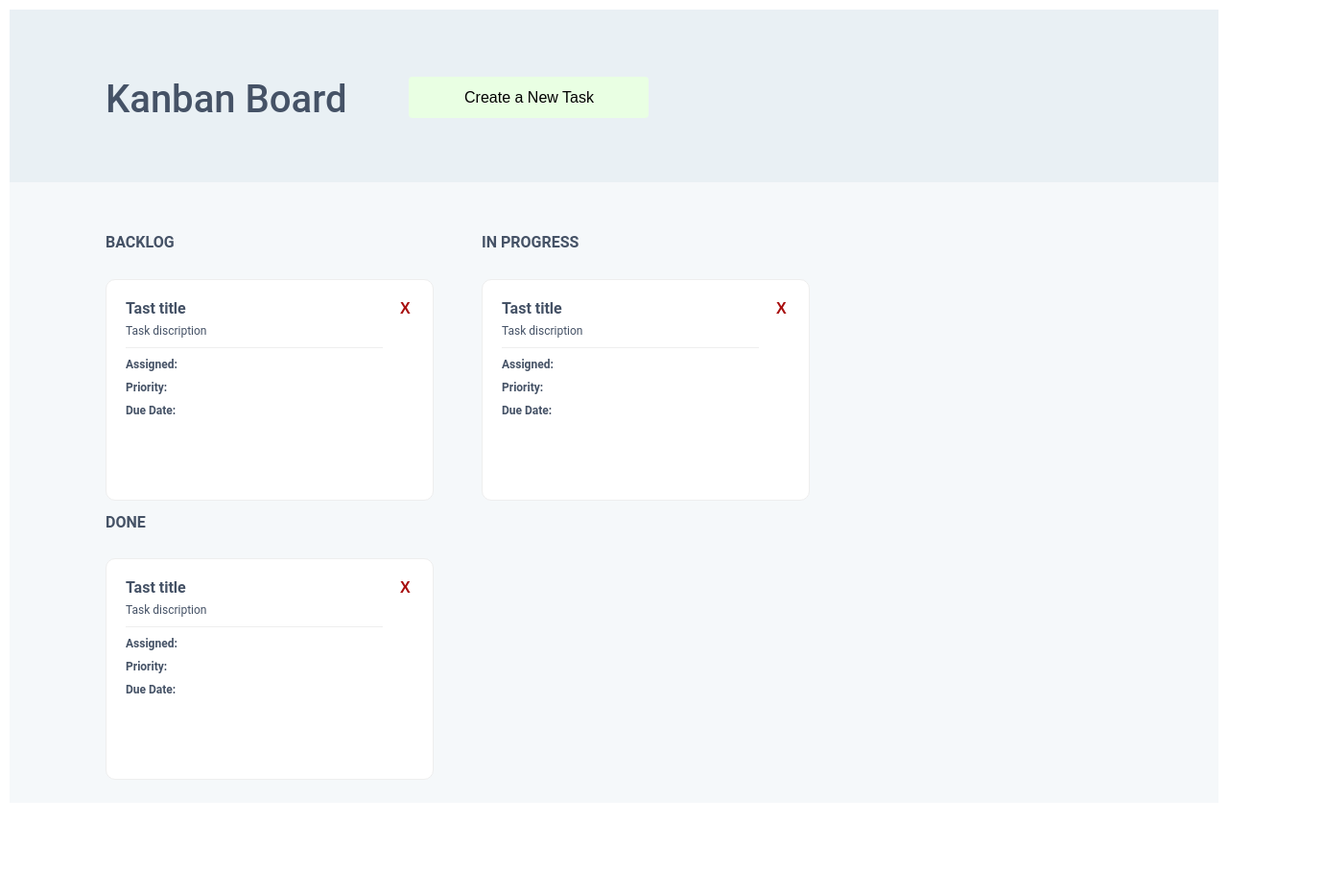
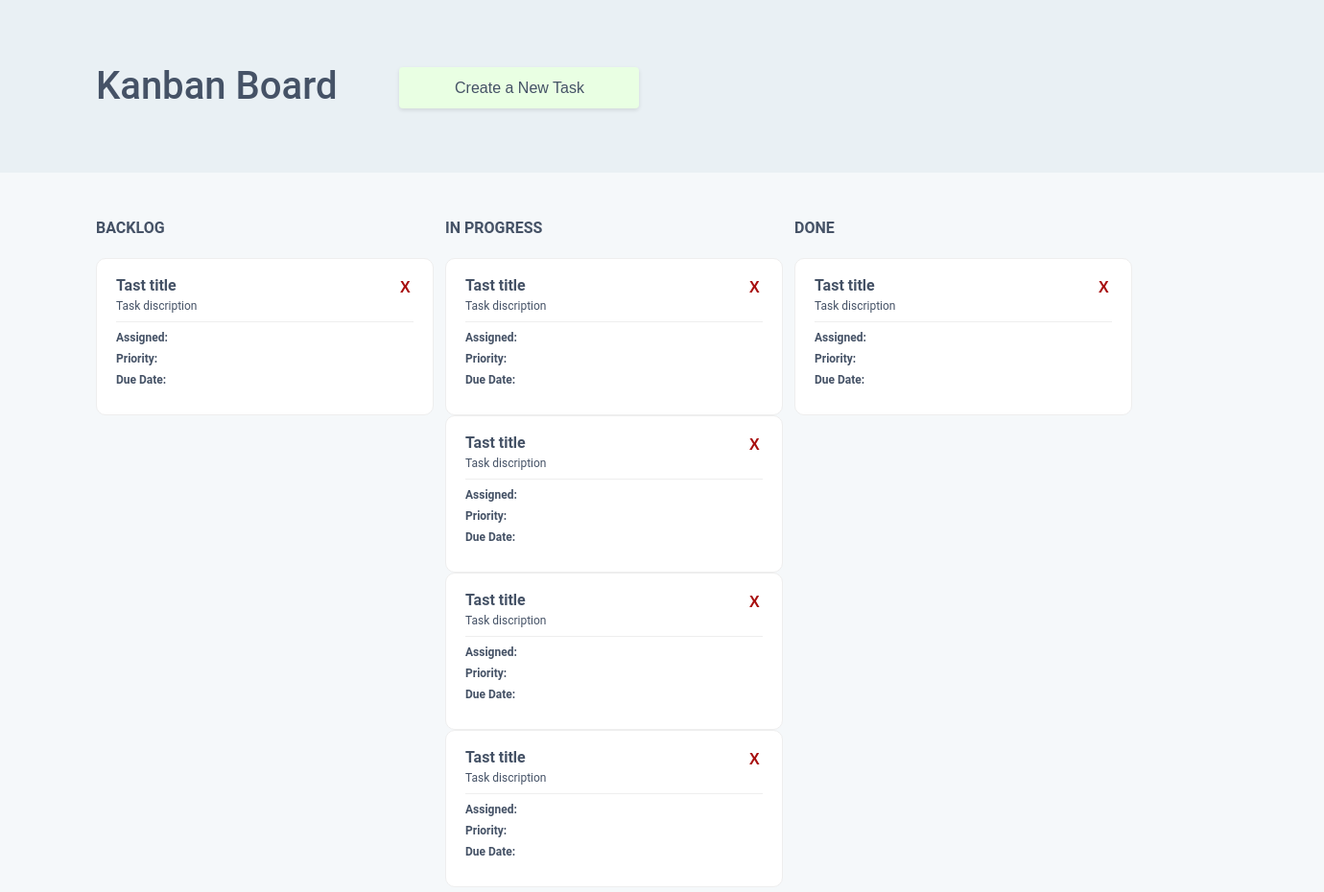
Before and after one commit to MariaAfonina/KanbanBoard, a plain HTML site: page index.html in a window 1280 px wide. Shown: the whole page at 96% size, 1380 px wide, since content can reach past the window. Before the commit the page ends 847 px from the top, so only its background shows below. Drawn offline with Linux system fonts and the light colour scheme.

Commit message:
reset.css

```diff
--- a/index.html
+++ b/index.html
@@ -6,6 +6,7 @@
     <meta name="viewport" content="width=device-width, initial-scale=1.0">
     <title>KanbanBoard</title>
     <link rel="preconnect" href="https://fonts.googleapis.com">
+    <link rel="stylesheet" href="reset.css">
     <link rel="stylesheet" href="style.css">
 </head>
 <body>
@@ -14,53 +15,82 @@
         <button class="new-task-button">Create a New Task</button>
     </header>
 
-    <div class="tasks-block">
+    <main class="tasks-block">
 
-        <div class="backlog">
+        <div>
             <h2 class="task-title">BackLog</h2>
             <div class="task">
                 <div class="wrapper-button-close">
-                    <div class="task-name">Tast title</div>
+                    <ul class="task-name">Tast title</ul>
                     <button class="button-close">X</button>
                 </div>
-                <div class="task-discription">Task discription</div>
-                <div class="border"></div>
-                <div class="task-assigned">Assigned:</div>
-                <div class="task-priority">Priority:</div>
-                <div class="task-date">Due Date:</div>
+                <ul class="task-discription">Task discription</ul>
+                <ul class="task-parameter">Assigned:</ul>
+                <ul class="task-parameter">Priority:</ul>
+                <ul class="task-parameter">Due Date:</ul>
             </div>
         </div>
 
-        <div class="in-progress">
+        <div>
             <h2 class="task-title">In progress</h2>
             <div class="task">
                 <div class="wrapper-button-close">
-                    <div class="task-name">Tast title</div>
+                    <ul class="task-name">Tast title</ul>
                     <button class="button-close">X</button>
                 </div>
-                <div class="task-discription">Task discription</div>
-                <div class="border"></div>
-                <div class="task-assigned">Assigned:</div>
-                <div class="task-priority">Priority:</div>
-                <div class="task-date">Due Date:</div>
+                <ul class="task-discription">Task discription</ul>
+                <ul class="task-parameter">Assigned:</ul>
+                <ul class="task-parameter">Priority:</ul>
+                <ul class="task-parameter">Due Date:</ul>
             </div>
+
+            <div class="task">
+              <div class="wrapper-button-close">
+                  <ul class="task-name">Tast title</ul>
+                  <button class="button-close">X</button>
+              </div>
+              <ul class="task-discription">Task discription</ul>
+              <ul class="task-parameter">Assigned:</ul>
+              <ul class="task-parameter">Priority:</ul>
+              <ul class="task-parameter">Due Date:</ul>
+          </div>
+          <div class="task">
+            <div class="wrapper-button-close">
+                <ul class="task-name">Tast title</ul>
+                <button class="button-close">X</button>
+            </div>
+            <ul class="task-discription">Task discription</ul>
+            <ul class="task-parameter">Assigned:</ul>
+            <ul class="task-parameter">Priority:</ul>
+            <ul class="task-parameter">Due Date:</ul>
         </div>
 
-        <div class="done">
+        <div class="task">
+          <div class="wrapper-button-close">
+              <ul class="task-name">Tast title</ul>
+              <button class="button-close">X</button>
+          </div>
+          <ul class="task-discription">Task discription</ul>
+          <ul class="task-parameter">Assigned:</ul>
+          <ul class="task-parameter">Priority:</ul>
+          <ul class="task-parameter">Due Date:</ul>
+      </div>
+
+        </div>
+
+        <div>
             <h2 class="task-title">Done</h2>
             <div class="task">
                 <div class="wrapper-button-close">
-                    <div class="task-name">Tast title</div>
+                    <ul class="task-name">Tast title</ul>
                     <button class="button-close">X</button>
                 </div>
-                <div class="task-discription">Task discription</div>
-                <div class="border"></div>
-                <div class="task-assigned">Assigned:</div>
-                <div class="task-priority">Priority:</div>
-                <div class="task-date">Due Date:</div>
+                <ul class="task-discription">Task discription</ul>
+                <ul class="task-parameter">Assigned:</ul>
+                <ul class="task-parameter">Priority:</ul>
+                <ul class="task-parameter">Due Date:</ul>
             </div>
         </div>
-
-    </div>
+    </main>
 </body>
 </html>
--- /dev/null
+++ b/reset.css
@@ -0,0 +1,48 @@
+/* http://meyerweb.com/eric/tools/css/reset/
+   v2.0 | 20110126
+   License: none (public domain)
+*/
+
+html, body, div, span, applet, object, iframe,
+h1, h2, h3, h4, h5, h6, p, blockquote, pre,
+a, abbr, acronym, address, big, cite, code,
+del, dfn, em, img, ins, kbd, q, s, samp,
+small, strike, strong, sub, sup, tt, var,
+b, u, i, center,
+dl, dt, dd, ol, ul, li,
+fieldset, form, label, legend,
+table, caption, tbody, tfoot, thead, tr, th, td,
+article, aside, canvas, details, embed,
+figure, figcaption, footer, header, hgroup,
+menu, nav, output, ruby, section, summary,
+time, mark, audio, video {
+	margin: 0;
+	padding: 0;
+	border: 0;
+	font-size: 100%;
+	font: inherit;
+	vertical-align: baseline;
+}
+/* HTML5 display-role reset for older browsers */
+article, aside, details, figcaption, figure,
+footer, header, hgroup, menu, nav, section {
+	display: block;
+}
+body {
+	line-height: 1;
+}
+ol, ul {
+	list-style: none;
+}
+blockquote, q {
+	quotes: none;
+}
+blockquote:before, blockquote:after,
+q:before, q:after {
+	content: '';
+	content: none;
+}
+table {
+	border-collapse: collapse;
+	border-spacing: 0;
+}
--- a/style.css
+++ b/style.css
@@ -2,19 +2,20 @@ body {
     font-family: 'Roboto';
     font-style: normal;
     font-size: 40px;
-    margin: 10px;
+    background-color: #F5F8FA;
 }
 
 header {
-    /* position: sticky; */
+    position: sticky;
+    top: 0;
     height: 180px;
+    width: 100%;
     display: flex;
     background-color: #E9F0F4;
     padding-left: 100px;
 }
 
 .title {
-    position: sticky;
     font-weight: 500;
     font-size: 40px;
     color: #455266;
@@ -25,6 +26,7 @@ header {
 .new-task-button {
     font-weight: 500;
     font-size: 16px;
+    color: #455266;
     background: #E9FFE3;
     border: none;
     border-radius: 4px;
@@ -32,38 +34,38 @@ header {
     width: 250px;
     height: 43px;
     cursor: pointer;
+    box-shadow: 0px 2px 4px rgba(0, 0, 0, 0.1);
 }
 
 .tasks-block {
     display: flex;
-    flex-flow: row wrap;
-    background-color: #F5F8FA;
-    padding: 40px 50px 24px 100px;
+    justify-content: space-between;
+    /* flex-flow: row wrap; */
+    padding: 50px 100px;
 }
 
-/* @media (max-width: 800px) {
-    .flex-container {
+@media (max-width: 800px) {
+    .tasks-block {
       flex-direction: column;
     }
-  } */
+  }
 
 .task-title {
     height: 19px;
+    width: 200px;
     font-weight: 700;
     font-size: 16px;
     text-transform: uppercase;
     color: #455266;
-    padding-bottom: 15px;
+    padding-bottom: 20px;
 }
 
 .task {
     color: #455266;
-    width: 300px;
-    height: 189px;
+    width: 310px;
     background: #FFFFFF;
     border: 1px solid #EEEEEE;
     border-radius: 10px;
-    margin-right: 50px;
     padding: 20px;
 }
 
@@ -76,19 +78,12 @@ header {
 .task-discription {
     font-weight: 400;
     font-size: 12px;
+    padding-bottom: 10px;
+    border-bottom: 1px solid #EEEEEE;
     margin-bottom: 10px;
 }
 
-.border {
-    background: #EEEEEE;
-    width: 268px;
-    height: 1px;
-    margin-bottom: 10px;
-}
-
-.task-assigned,
-.task-priority,
-.task-date {
+.task-parameter {
     font-weight: 700;
     font-size: 12px;
     margin-bottom: 10px;
```
